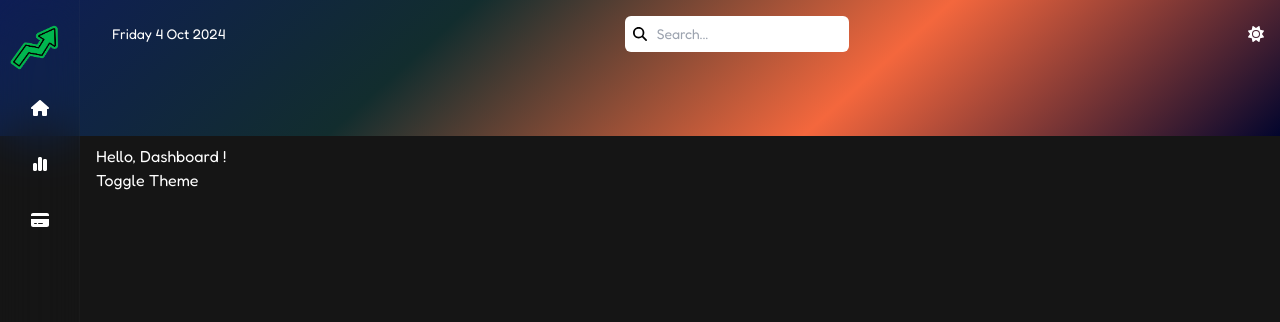
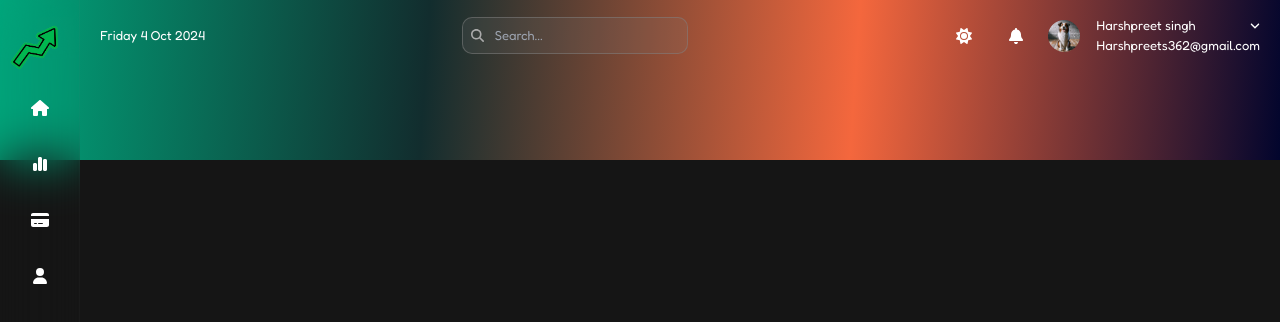
Before and after one commit to harshpreetsingh12/reviewTracker, a React (Create React App) app: page / in a window 1280 px wide. Shown: the top 322 px of the page. Built offline with nearby package versions, Linux system fonts and the light colour scheme.

Commit message:
dummy navbar completed

```diff
--- /dev/null
+++ b/src/constants/GlobalStyleComp.js
@@ -0,0 +1,25 @@
+import styled from "styled-components";
+
+export const SmallFontSize=13;
+
+export const UserAvatar = styled.img`
+    height:2em;
+    width:2em;
+    border-radius:50%;
+`;
+
+
+export const FlexContainer = styled.div`
+  display:flex;
+  align-items:center;
+  justify-content:center;
+`;
+
+export const FlexContainerCol = styled.div`
+  display:flex;
+  flex-direction:column;
+`;
+
+export const SmParaText = styled.p`
+    font-size:${SmallFontSize}px;
+`;
--- a/src/containers/Layout/Navbar.js
+++ b/src/containers/Layout/Navbar.js
@@ -1,21 +1,19 @@
-import React from 'react'
-import Small_logo from '../../assets/images/logo/logo-sm.png';
-import { FontAwesomeIcon } from '@fortawesome/react-fontawesome';
-import { NavBarWrap, NavItem, pathIcons, StaticWall } from './NavbarStylesData';
-import { getFormattedDate } from './LayoutHelpers';
-import SearchBar from './SearchBar';
-import { useDispatch, useSelector } from 'react-redux';
-import { toggleTheme } from '../../reduxStore/actionsReducers/themeReducer/themeActions';
-
+import React from "react";
+import Small_logo from "../../assets/images/logo/logo-sm.png";
+import { FontAwesomeIcon } from "@fortawesome/react-fontawesome";
+import {
+  NavBarWrap,
+  NavItem,
+  pathIcons,
+} from "./NavbarStylesData";
+import StaticWall from "./UpperStaticWall";
 
 const Navbar = () => {
-  const dispatch= useDispatch()
-  const theme = useSelector((state) => state.themeState.theme);
 
   return (
     <header>
-        <nav >
-          <NavBarWrap className='fixed h-full w-20' >
+      <nav>
+        <NavBarWrap className="fixed h-full w-20">
           <div>
             <img
               src={Small_logo}
@@ -23,27 +21,19 @@ const Navbar = () => {
               className="w-80 transition-transform duration-300 hover:scale-110 cursor-pointer"
             />
           </div>
-            {pathIcons.map((element)=>{
+          {pathIcons.map((element) => {
             return (
               <NavItem>
-                  <FontAwesomeIcon icon={element.icon}/>
+                <FontAwesomeIcon icon={element.icon} />
               </NavItem>
-              )
+            );
           })}
         </NavBarWrap>
 
-          <StaticWall className='pl-24'>
-            <div className='flex justify-between items-center p-4'>
-              <h3 className='text-sm'>{getFormattedDate()}</h3>
-              <SearchBar/>
-              <div className='cursor-pointer ' onClick={() => dispatch(toggleTheme())}>
-                <FontAwesomeIcon icon={theme.theme==='dark'?'sun':'moon'}/>
-              </div>
-            </div>
-          </StaticWall>
+        <StaticWall/>
       </nav>
     </header>
-  )
-}
+  );
+};
 
-export default Navbar
+export default Navbar;
--- a/src/containers/Layout/NavbarStylesData.js
+++ b/src/containers/Layout/NavbarStylesData.js
@@ -1,4 +1,5 @@
 import styled from "styled-components";
+
 
 export const NavItem = styled.div`
   display:flex;
@@ -25,11 +26,13 @@ export const NavBarWrap = styled.div`
     backdrop-filter: blur(25px);
 `;
 
-export const StaticWall = styled.div`
-    height: 17vh;
+export const StaticWallWrapper = styled.div`
+    height: 20vh;
     width: 100%;
-    background:linear-gradient(138deg, #0e1d56, #122d2e, #f4673d, #02052d);
+    background:linear-gradient(94deg, #00a77c, #122d2e, #f4673d, #02052d);
     z-index: 0;
+    color:white;
+    position:fixed;
 `;
 
 export const pathIcons=[
@@ -48,4 +51,9 @@ export const pathIcons=[
     icon:'credit-card',
     path:'/'
   },
+  {
+    name:'User',
+    icon:'user',
+    path:'/'
+  },
 ]
--- a/src/containers/Layout/SearchBar.js
+++ b/src/containers/Layout/SearchBar.js
@@ -1,5 +1,17 @@
 import { FontAwesomeIcon } from '@fortawesome/react-fontawesome';
 import React, { useState } from 'react';
+import styled from 'styled-components';
+import { SmallFontSize } from '../../constants/GlobalStyleComp';
+
+const OuterSearchBar = styled.div`
+    background-color: #80808026;
+    border: 1px solid #80808085;
+    display:flex;
+    align-items:center;
+    color:#aaaaaa;
+    font-size:${SmallFontSize}px;
+    border-radius:10px;
+`;
 
 const SearchBar = () => {
   const [searchTerm, setSearchTerm] = useState('');
@@ -13,17 +25,18 @@ const SearchBar = () => {
     // Add your search logic here
   };
 
+
   return (
-    <div className="flex items-center  relative text-black text-sm h-min">
+    <OuterSearchBar className="relative">
       <input
         type="text"
-        className="rounded-md px-4 py-2 w-56 focus:outline-none  pl-8  "
+        className="rounded-md px-4 py-2 w-56 focus:outline-none  pl-8  bg-transparent"
         placeholder="Search..."
         value={searchTerm}
         onChange={handleInputChange}
       />
       <FontAwesomeIcon className='absolute left-2 m-auto' icon='magnifying-glass'/>
-    </div>
+    </OuterSearchBar>
   );
 };
 
--- /dev/null
+++ b/src/containers/Layout/UpperStaticWall.js
@@ -0,0 +1,47 @@
+import React from "react";
+import SearchBar from "./SearchBar";
+import {StaticWallWrapper } from "./NavbarStylesData";
+import { useDispatch, useSelector } from "react-redux";
+import { getFormattedDate } from "./LayoutHelpers";
+import { toggleTheme } from "../../reduxStore/actionsReducers/themeReducer/themeActions";
+import { FontAwesomeIcon } from "@fortawesome/react-fontawesome";
+import TempUserLogo from "../../assets/images/dashboard/tempLogo.jfif";
+import { FlexContainer, FlexContainerCol, SmParaText, UserAvatar } from "../../constants/GlobalStyleComp";
+
+const StaticWall = () => {
+  const dispatch = useDispatch();
+  const theme = useSelector((state) => state.themeState.theme);
+
+  return (
+    <StaticWallWrapper className="pl-24">
+      <div className="flex justify-between items-center py-4 px-1">
+        <SmParaText>{getFormattedDate()}</SmParaText>
+        <SearchBar />
+        <FlexContainer>
+          <div
+            className="cursor-pointer w-10 mr-3 text-center "
+            onClick={() => dispatch(toggleTheme())}
+          >
+            <FontAwesomeIcon icon={theme.theme === "dark" ? "sun" : "moon"} />
+          </div>
+          <div className="cursor-pointer w-10 mr-3 text-center ">
+            <FontAwesomeIcon icon={"bell"} />
+          </div>
+          <FlexContainer className="cursor-pointer">
+            <UserAvatar src={TempUserLogo}/>
+            <FlexContainerCol className="items-baseline">
+                <SmParaText className='font-normal px-4 flex w-full items-center'>Harshpreet singh
+                    <FontAwesomeIcon icon={'angle-down'} size="sm" className="ml-auto"/>
+
+                </SmParaText>
+                <SmParaText className='px-4'>Harshpreets362@gmail.com</SmParaText>
+            </FlexContainerCol>
+          </FlexContainer>
+
+        </FlexContainer>
+      </div>
+    </StaticWallWrapper>
+  );
+};
+
+export default StaticWall;
--- a/src/iconsFontAwesome.js
+++ b/src/iconsFontAwesome.js
@@ -1,9 +1,12 @@
 import { library } from '@fortawesome/fontawesome-svg-core';
 
 // Import solid icons
-import { faChartSimple, faCreditCard, faHouse, faMagnifyingGlass, faMoon, faSun } from '@fortawesome/free-solid-svg-icons';
+import { faAngleDown, faBell, faChartSimple, faCreditCard, faHouse, faMagnifyingGlass, faMoon, faSun, faUser } from '@fortawesome/free-solid-svg-icons';
 
 library.add(
-    // Navbar Icons
-    faHouse,faChartSimple,faCreditCard, faMagnifyingGlass,faMoon, faSun
+    // left Navbar Icons
+    faHouse,faChartSimple,faCreditCard,faUser,
+
+    //uper Bar
+    faMagnifyingGlass,faMoon, faSun, faBell, faAngleDown
 );
```
Also changed, not shown: src/assets/images/dashboard/tempLogo.jfif (added). Lines whose indentation alone changed are shown as unchanged.
